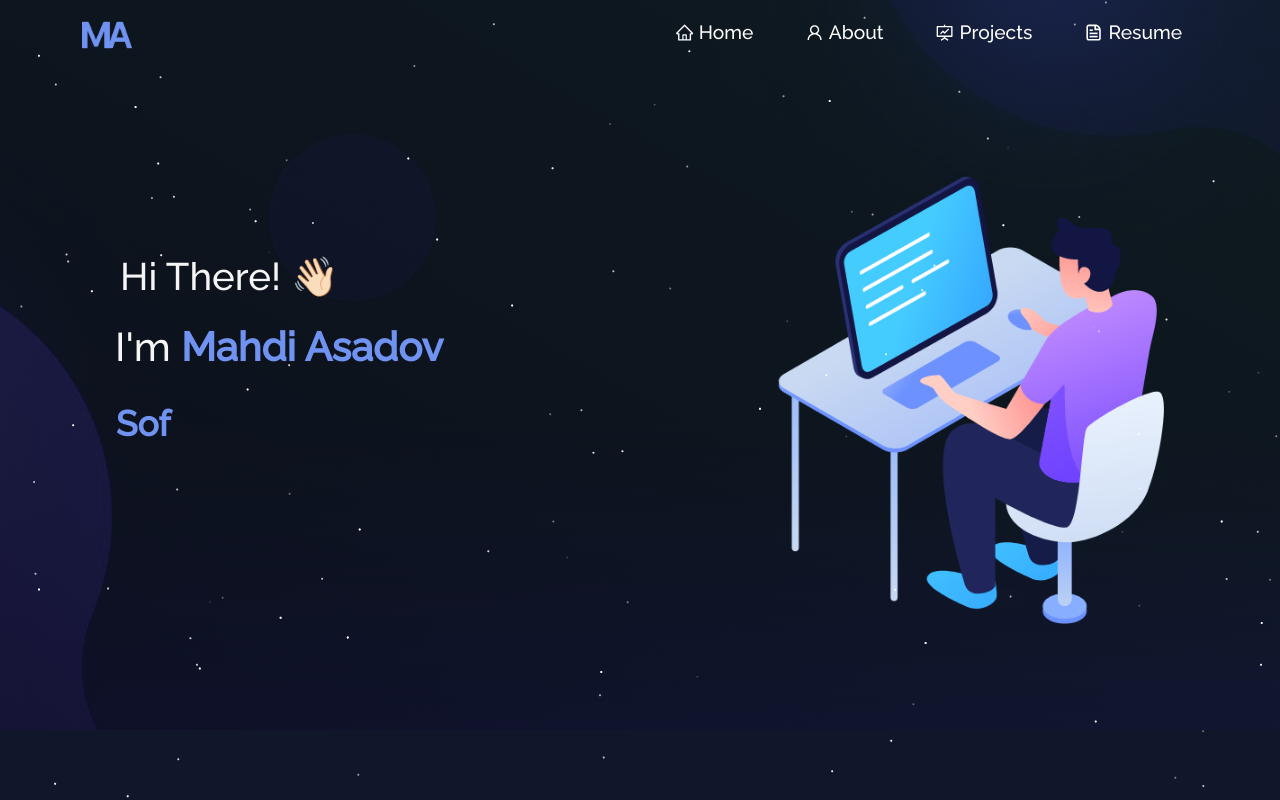
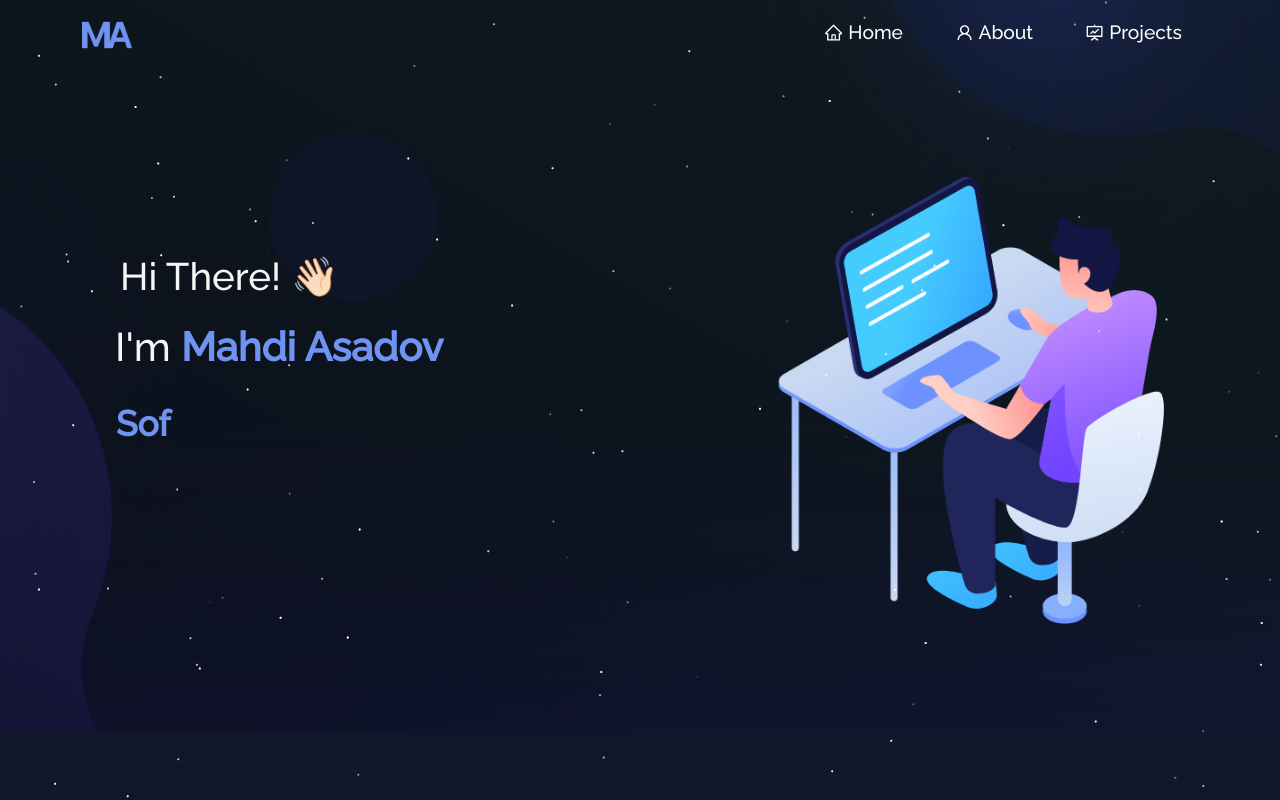
Before and after one commit to MehdiEsedov1/Portfolio, a React (Create React App) app: page / in a window 1280 px wide. Shown: the top 800 px of the page. Built offline with nearby package versions, Linux system fonts and the light colour scheme.

Commit message:
Remove resume from navbar

```diff
--- a/src/components/Navbar.js
+++ b/src/components/Navbar.js
@@ -77,16 +77,6 @@ function NavBar() {
                 Projects
               </Nav.Link>
             </Nav.Item>
-
-            <Nav.Item>
-              <Nav.Link
-                as={Link}
-                to="/resume"
-                onClick={() => updateExpanded(false)}
-              >
-                <CgFileDocument style={{ marginBottom: "2px" }} /> Resume
-              </Nav.Link>
-            </Nav.Item>
           </Nav>
         </Navbar.Collapse>
       </Container>
```
